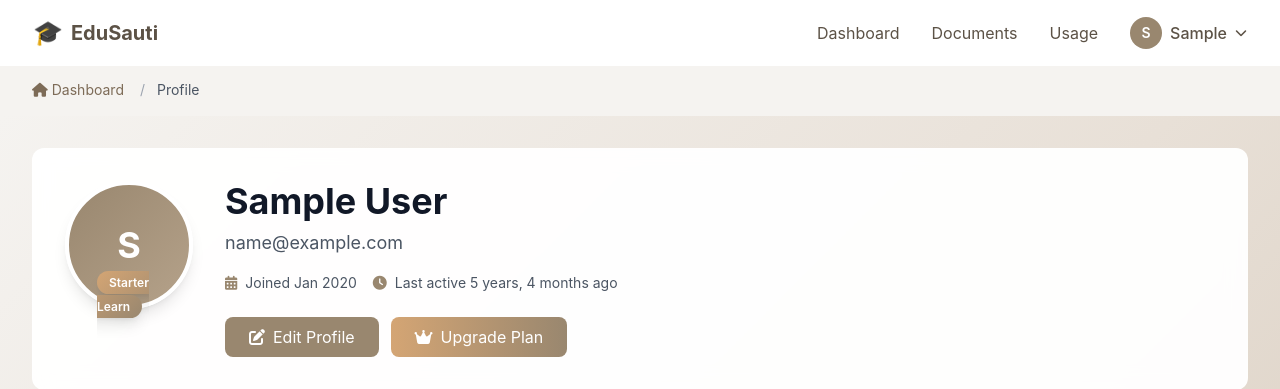
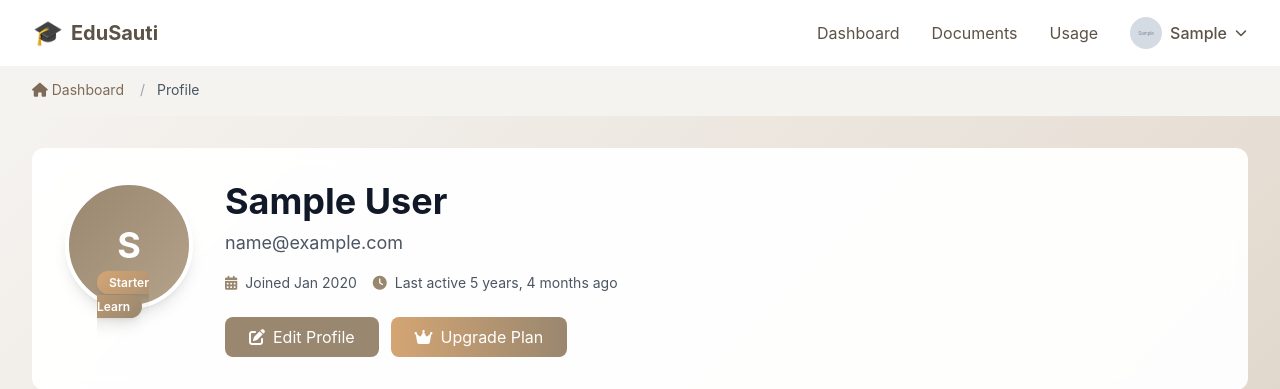
Before and after one commit to ayubsoft254/Edusauti, a Django app: page /profile/ in a window 1280 px wide. Shown: the top 389 px of the page. Run offline with Django 5.2, Linux system fonts and the light colour scheme; a user stored in the database is signed in; tables that the repository leaves empty hold one stand-in row (values such as "Sample post"); grey boxes marked "Sample" are stand-in pictures; some libraries are stand-ins or nearby versions.

Commit message:
Refactor user avatar handling: Simplify avatar retrieval logic in base and profile templates

```diff
--- a/src/templates/base.html
+++ b/src/templates/base.html
@@ -268,8 +268,8 @@
                         <!-- User Dropdown -->
                         <div class="relative" id="user-dropdown">
                             <button class="flex items-center space-x-2 text-edu-deep hover:text-edu-beige transition-colors" id="user-menu-btn">
-                                {% if user.profile and user.profile.avatar %}
-                                    <img src="{{ user.profile.avatar.url }}" alt="Avatar" class="w-8 h-8 rounded-full object-cover">
+                                {% if user.avatar %}
+                                    <img src="{{ user.avatar.url }}" alt="Avatar" class="w-8 h-8 rounded-full object-cover">
                                 {% else %}
                                     <div class="w-8 h-8 rounded-full bg-edu-beige flex items-center justify-center">
                                         <span class="text-white text-sm font-semibold">{{ user.first_name|first|default:user.username|first|upper }}</span>
--- a/src/templates/users/profile.html
+++ b/src/templates/users/profile.html
@@ -238,8 +238,8 @@
                         <!-- User Dropdown -->
                         <div class="relative" id="user-dropdown">
                             <button class="flex items-center space-x-2 text-edu-deep hover:text-edu-beige transition-colors" id="user-menu-btn">
-                                {% if user.profile and user.profile.avatar %}
-                                    <img src="{{ user.profile.avatar.url }}" alt="Avatar" class="w-8 h-8 rounded-full object-cover">
+                                {% if user.avatar %}
+                                    <img src="{{ user.avatar.url }}" alt="Avatar" class="w-8 h-8 rounded-full object-cover">
                                 {% else %}
                                     <div class="w-8 h-8 rounded-full bg-edu-beige flex items-center justify-center">
                                         <span class="text-white text-sm font-semibold">{{ user.first_name|first|default:user.username|first|upper }}</span>
@@ -320,7 +320,7 @@
                         <!-- Avatar -->
                         <div class="relative">
                             {% if profile_user.profile and profile_user.profile.avatar %}
-                                <img src="{{ profile_user.profile.avatar.url }}" alt="Profile Avatar"
+                                <img src="{{ user.avatar.url }}" alt="Profile Avatar"
                                      class="w-32 h-32 rounded-full object-cover border-4 border-white shadow-lg">
                             {% else %}
                                 <div class="w-32 h-32 rounded-full profile-avatar flex items-center justify-center border-4 border-white shadow-lg">
```
